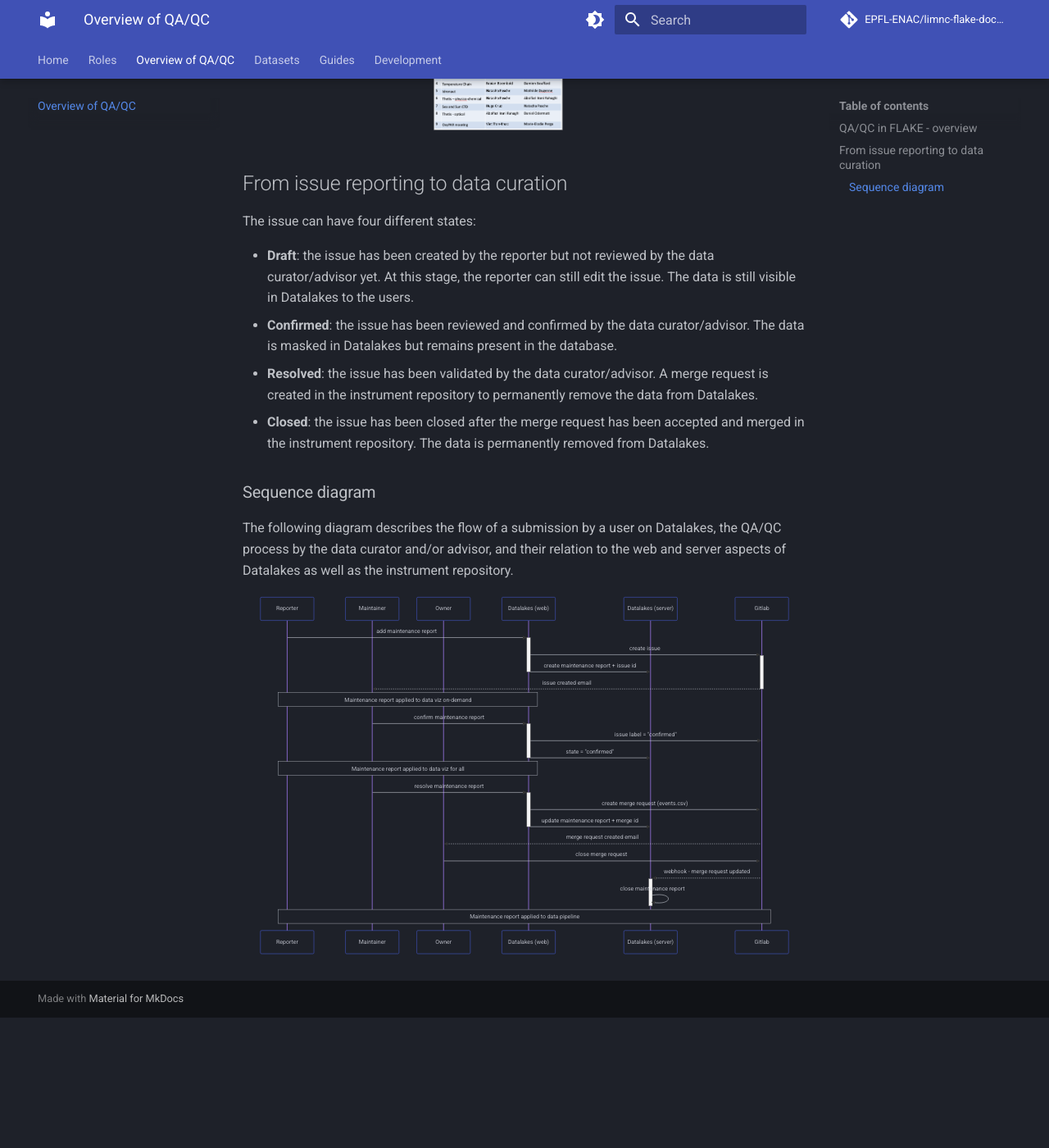
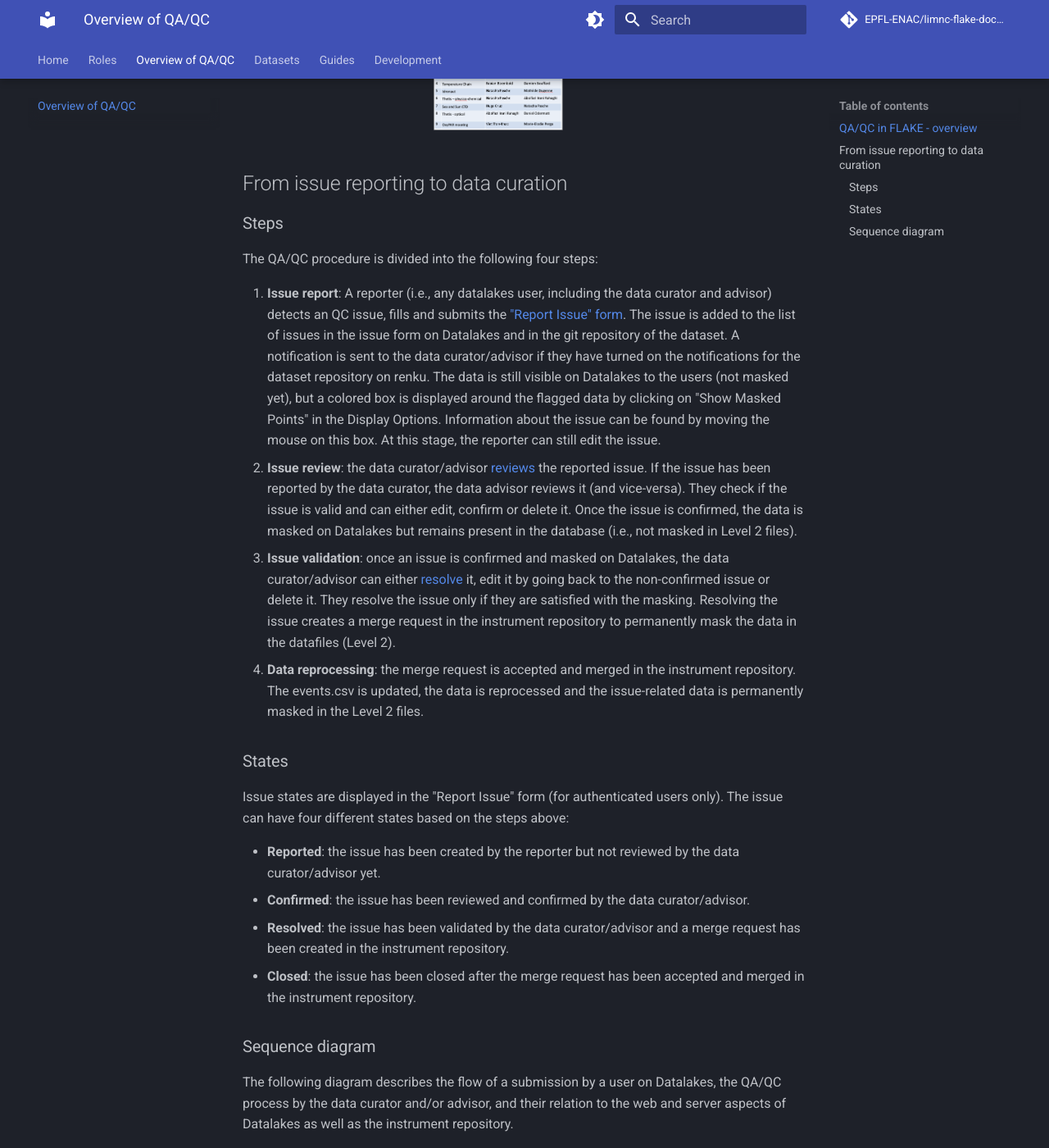
Before and after one commit to EPFL-ENAC/limnc-flake-documentation, an MkDocs documentation site: the page built from docs/QC.md, in a window 1280 px wide and 1400 px high, scrolled down 525 px. Shown: the whole window at 82% size. Built offline with MkDocs 1.6.1 and Material for MkDocs 9.7.7, drawn with Linux system fonts in a browser that asks for light colours; comment, search, counter and statistics services are not loaded; before the commit the page ends 1766 px from its top, so only the background shows below that.

Commit message:
Add details on the QA-QC procedure (4 steps)

```diff
--- a/docs/QC.md
+++ b/docs/QC.md
@@ -6,12 +6,22 @@
 
 ## From issue reporting to data curation
 
-The issue can have four different states:
+### Steps
 
-- **Draft**: the issue has been created by the reporter but not reviewed by the data curator/advisor yet. At this stage, the reporter can still edit the issue. The data is still visible in Datalakes to the users.
-- **Confirmed**: the issue has been reviewed and confirmed by the data curator/advisor. The data is masked in Datalakes but remains present in the database.
-- **Resolved**: the issue has been validated by the data curator/advisor. A merge request is created in the instrument repository to permanently remove the data from Datalakes.
-- **Closed**: the issue has been closed after the merge request has been accepted and merged in the instrument repository. The data is permanently removed from Datalakes.
+The QA/QC procedure is divided into the following four steps:
+
+1. **Issue report**: A reporter (i.e., any datalakes user, including the data curator and advisor) detects an QC issue, fills and submits the ["Report Issue" form](guides/reporting.md). The issue is added to the list of issues in the issue form on Datalakes and in the git repository of the dataset. A notification is sent to the data curator/advisor if they have turned on the notifications for the dataset repository on renku. The data is still visible on Datalakes to the users (not masked yet), but a colored box is displayed around the flagged data by clicking on "Show Masked Points" in the Display Options. Information about the issue can be found by moving the mouse on this box. At this stage, the reporter can still edit the issue.
+2. **Issue review**: the data curator/advisor [reviews](guides/management.md) the reported issue. If the issue has been reported by the data curator, the data advisor reviews it (and vice-versa). They check if the issue is valid and can either edit, confirm or delete it. Once the issue is confirmed, the data is masked on Datalakes but remains present in the database (i.e., not masked in Level 2 files).
+3. **Issue validation**: once an issue is confirmed and masked on Datalakes, the data curator/advisor can either [resolve](guides/management.md)  it, edit it by going back to the non-confirmed issue or delete it. They resolve the issue only if they are satisfied with the masking. Resolving the issue creates a merge request in the instrument repository to permanently mask the data in the datafiles (Level 2).
+4. **Data reprocessing**: the merge request is accepted and merged in the instrument repository. The events.csv is updated, the data is reprocessed and the issue-related data is permanently masked in the Level 2 files.
+
+### States
+Issue states are displayed in the "Report Issue" form (for authenticated users only). The issue can have four different states based on the steps above:
+
+- **Reported**: the issue has been created by the reporter but not reviewed by the data curator/advisor yet.
+- **Confirmed**: the issue has been reviewed and confirmed by the data curator/advisor.
+- **Resolved**: the issue has been validated by the data curator/advisor and a merge request has been created in the instrument repository.
+- **Closed**: the issue has been closed after the merge request has been accepted and merged in the instrument repository.
 
 ### Sequence diagram
 
```
Also changed, not shown: docs/guides/management.md (+1 -1 lines), docs/guides/reporting.md (+2 -0 lines).
